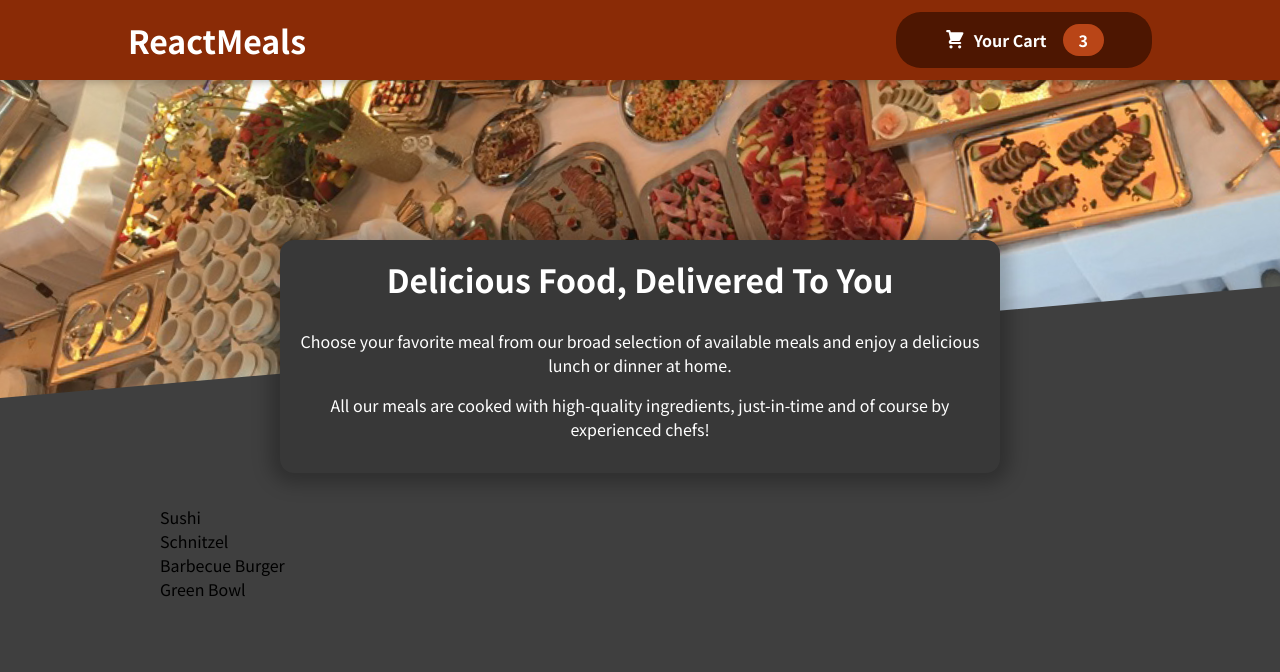
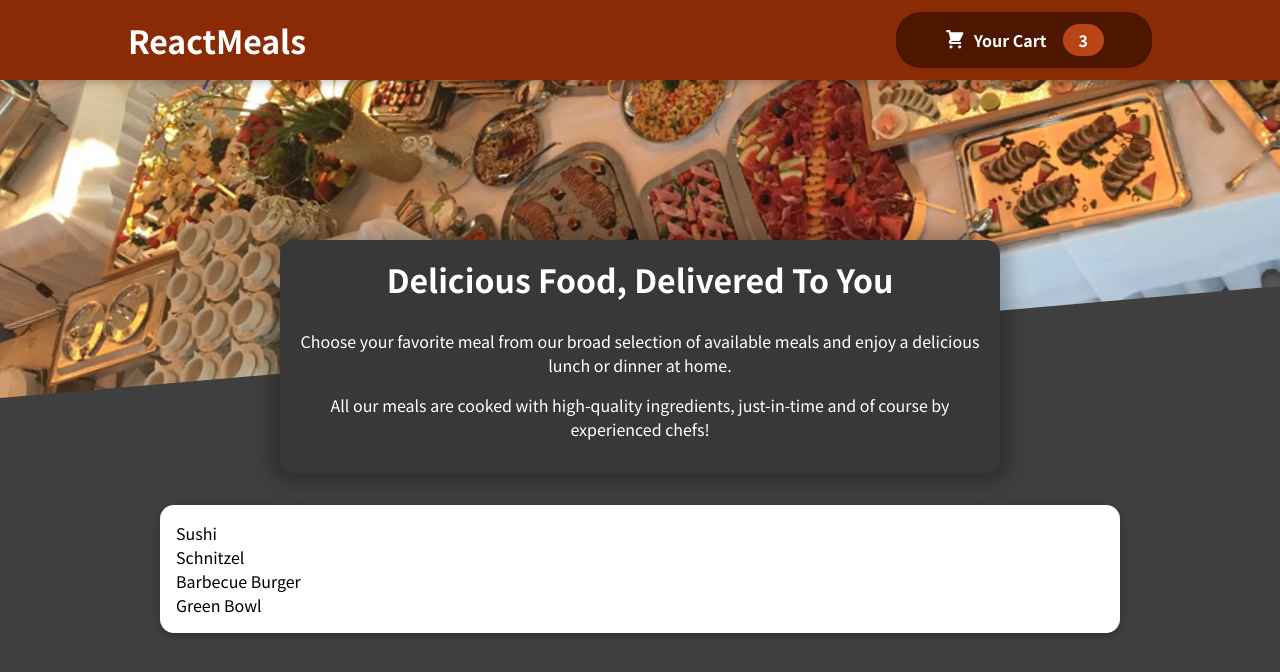
Before and after one commit to pablomaribondo/food-order-app, a React (Create React App) app: page / in a window 1280 px wide. Shown: the top 672 px of the page. Built offline with nearby package versions, Linux system fonts and the light colour scheme; the HTML template or start-up script is replaced by a standard one.

Commit message:
feat: create Card component

```diff
--- a/src/components/Meals/AvailableMeals.tsx
+++ b/src/components/Meals/AvailableMeals.tsx
@@ -1,5 +1,6 @@
 import { FC } from 'react';
 
+import Card from '../UI/Card';
 import styles from './AvailableMeals.module.css';
 
 const MEALS = [
@@ -32,11 +33,13 @@ const MEALS = [
 const AvailableMeals: FC = () => {
   return (
     <section className={styles.meals}>
-      <ul>
-        {MEALS.map(meal => (
-          <li key={meal.id}>{meal.name}</li>
-        ))}
-      </ul>
+      <Card>
+        <ul>
+          {MEALS.map(meal => (
+            <li key={meal.id}>{meal.name}</li>
+          ))}
+        </ul>
+      </Card>
     </section>
   );
 };
--- /dev/null
+++ b/src/components/UI/Card.module.css
@@ -0,0 +1,6 @@
+.card {
+  padding: 1rem;
+  box-shadow: 0 2px 8px rgba(0, 0, 0, 0.25);
+  border-radius: 14px;
+  background-color: white;
+}
--- /dev/null
+++ b/src/components/UI/Card.tsx
@@ -0,0 +1,13 @@
+import { FC, ReactNode } from 'react';
+
+import styles from './Card.module.css';
+
+interface CardProps {
+  children?: ReactNode;
+}
+
+const Card: FC<CardProps> = ({ children }) => {
+  return <div className={styles.card}>{children}</div>;
+};
+
+export default Card;
```
Also changed, not shown: 1 other file (tests, documents, lock files or other folders).
